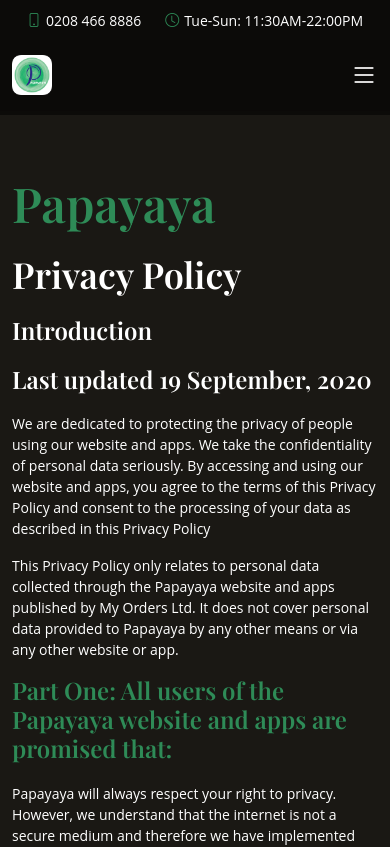
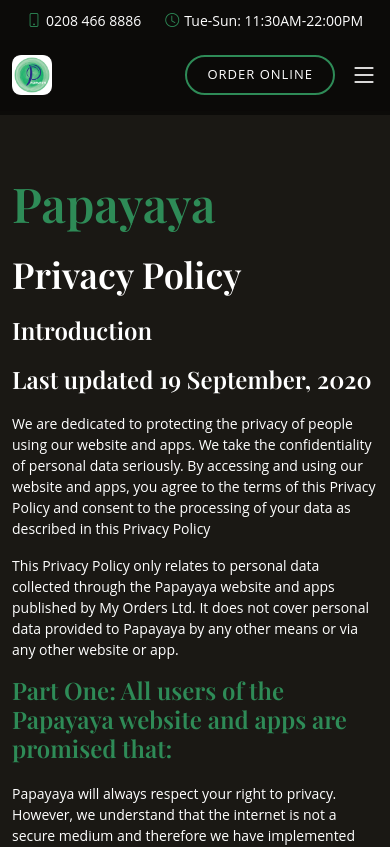
Before and after one commit to Justinng26/Papayaya_Bromley, a Next.js app: page /privacy-policy in a window 390 px wide. Shown: the top 847 px of the page. Built offline with nearby package versions, Linux system fonts and the light colour scheme.

Commit message:
order online displays on smaller devices

```diff
--- a/src/app/components/AppBtn.tsx
+++ b/src/app/components/AppBtn.tsx
@@ -2,10 +2,7 @@ import "../styles/appBtn.css";
 
 export default function AppBtn({ name }: { name: string }) {
   return (
-    <a
-      href="https://papayayabromley.co.uk/order"
-      className="app-btn d-none d-lg-flex"
-    >
+    <a href="https://papayayabromley.co.uk/order" className="app-btn d-lg-flex">
       {name}
     </a>
   );
--- a/src/app/sections/Hero.tsx
+++ b/src/app/sections/Hero.tsx
@@ -3,6 +3,7 @@
 import { useEffect } from "react";
 import Glightbox from "glightbox";
 import HeroBtn from "../components/HeroBtn";
+// import AppBtn from "../components/AppBtn";
 import "../styles/hero.css";
 
 export default function Hero() {
@@ -31,6 +32,8 @@ export default function Hero() {
 
             <div className="btns">
               <HeroBtn name="contact" target="contact" />
+
+              {/* <AppBtn name="order online" /> */}
               <HeroBtn name="book a table" target="book-a-table" />
             </div>
           </div>
```
